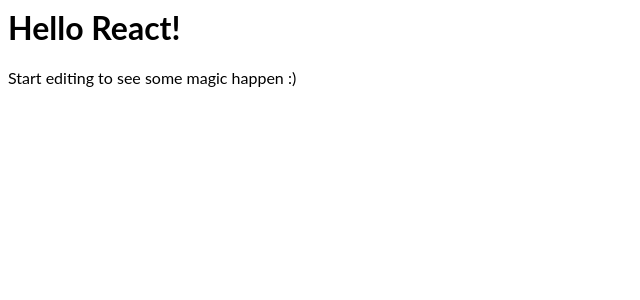
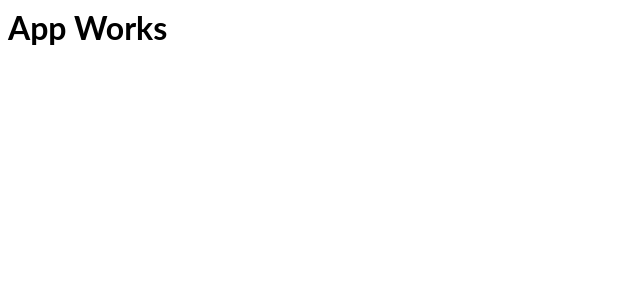
Before and after one commit to lalitsecret/react-ts-1, a React (Create React App) app: page / in a window 1280 px wide. Shown: the top 300 px of the page, without its empty margins (0-640 px from the left). Built offline with nearby package versions, Linux system fonts and the light colour scheme.

Commit message:
1 file modified, 1 added

```diff
--- a/index.tsx
+++ b/index.tsx
@@ -2,30 +2,6 @@
 import { render } from 'react-dom';
 import Hello from './Hello';
 import './style.css';
-
-interface AppProps { }
-interface AppState {
-  name: string;
-}
-
-class App extends Component<AppProps, AppState> {
-  constructor(props) {
-    super(props);
-    this.state = {
-      name: 'React'
-    };
-  }
-
-  render() {
-    return (
-      <div>
-        <Hello name={this.state.name} />
-        <p>
-          Start editing to see some magic happen :)
-        </p>
-      </div>
-    );
-  }
-}
+import App from './pages/App'
 
 render(<App />, document.getElementById('root'));
--- /dev/null
+++ b/pages/App.tsx
@@ -0,0 +1,10 @@
+import React from 'react'
+
+class App extends React.Component
+{
+  render()
+  {
+    return <h1>App Works</h1>
+  }
+}
+export default App;
```
